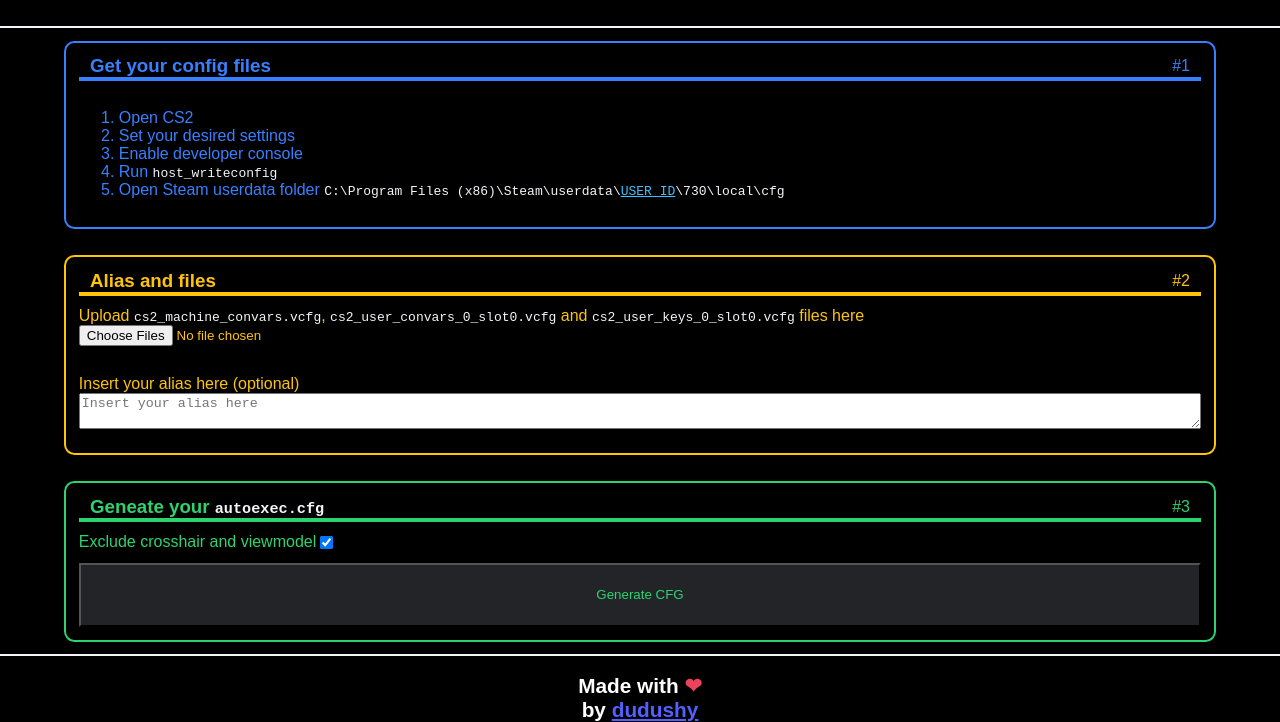
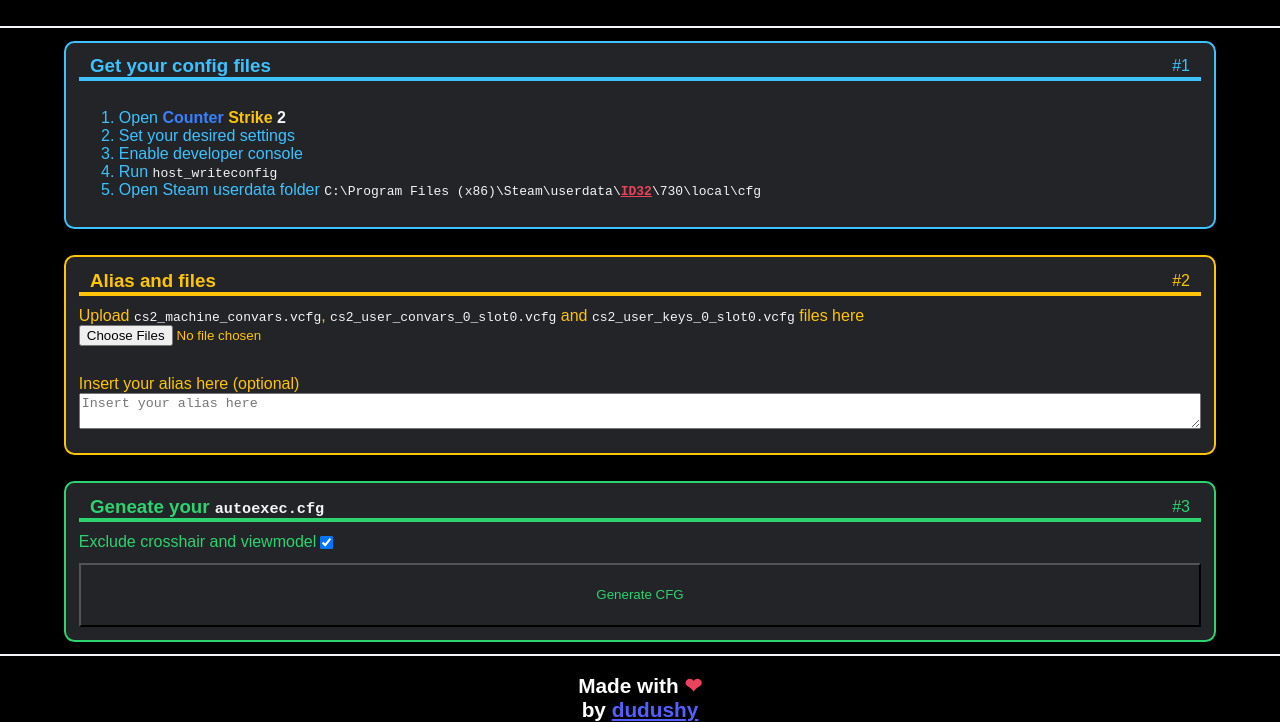
Before and after one commit to dudushy/cs2-cfg-generator, a plain HTML site: page docs/index.html in a window 1280 px wide. Shown: the part 78-800 px from the top of the page. Drawn offline with Linux system fonts and the light colour scheme.

Commit message:
Finish UI (for now)

```diff
--- a/docs/index.html
+++ b/docs/index.html
@@ -26,11 +26,11 @@
 
       <div class="sectionContent">
         <ol>
-          <li>Open CS2</li>
+          <li>Open <b>Counter <span id="s">Strike</span> <span id="two">2</span></b></li>
           <li>Set your desired settings</li>
           <li>Enable developer console</li>
           <li>Run <code>host_writeconfig</code></li>
-          <li>Open Steam userdata folder <code>C:\Program Files (x86)\Steam\userdata\<a href="https://www.steamidfinder.com/">USER_ID</a>\730\local\cfg</code></li>
+          <li>Open Steam userdata folder <code>C:\Program Files (x86)\Steam\userdata\<a href="https://www.steamidfinder.com/">ID32</a>\730\local\cfg</code></li>
         </ol>
       </div>
     </section>
--- a/docs/style.css
+++ b/docs/style.css
@@ -84,11 +84,12 @@ section {
   margin-block: 1%;
   padding: 1%;
   border-radius: calc(var(--responsiveUnit) * 0.5);
+  background: var(--dark);
 }
 
 #step1 {
-  border: calc(var(--responsiveUnit) * 0.1) solid var(--primary);
-  color: var(--primary);
+  border: calc(var(--responsiveUnit) * 0.1) solid var(--secondary);
+  color: var(--secondary);
 }
 
 #step2 {
@@ -114,7 +115,7 @@ section {
 }
 
 #step1 .sectionTitle {
-  border-bottom: calc(var(--responsiveUnit) * 0.2) solid var(--primary);
+  border-bottom: calc(var(--responsiveUnit) * 0.2) solid var(--secondary);
 }
 
 #step2 .sectionTitle {
@@ -129,8 +130,22 @@ li {
   text-align: left;
 }
 
+li b {
+  /* text-decoration: underline; */
+  color: var(--primary);
+}
+
+li #s {
+  color: var(--warning);
+}
+
+li #two {
+  color: var(--light);
+}
+
 li a {
-  color: var(--secondary);
+  color: var(--danger);
+  font-weight: bolder;
 }
 
 /* .sectionContent {} */
```
